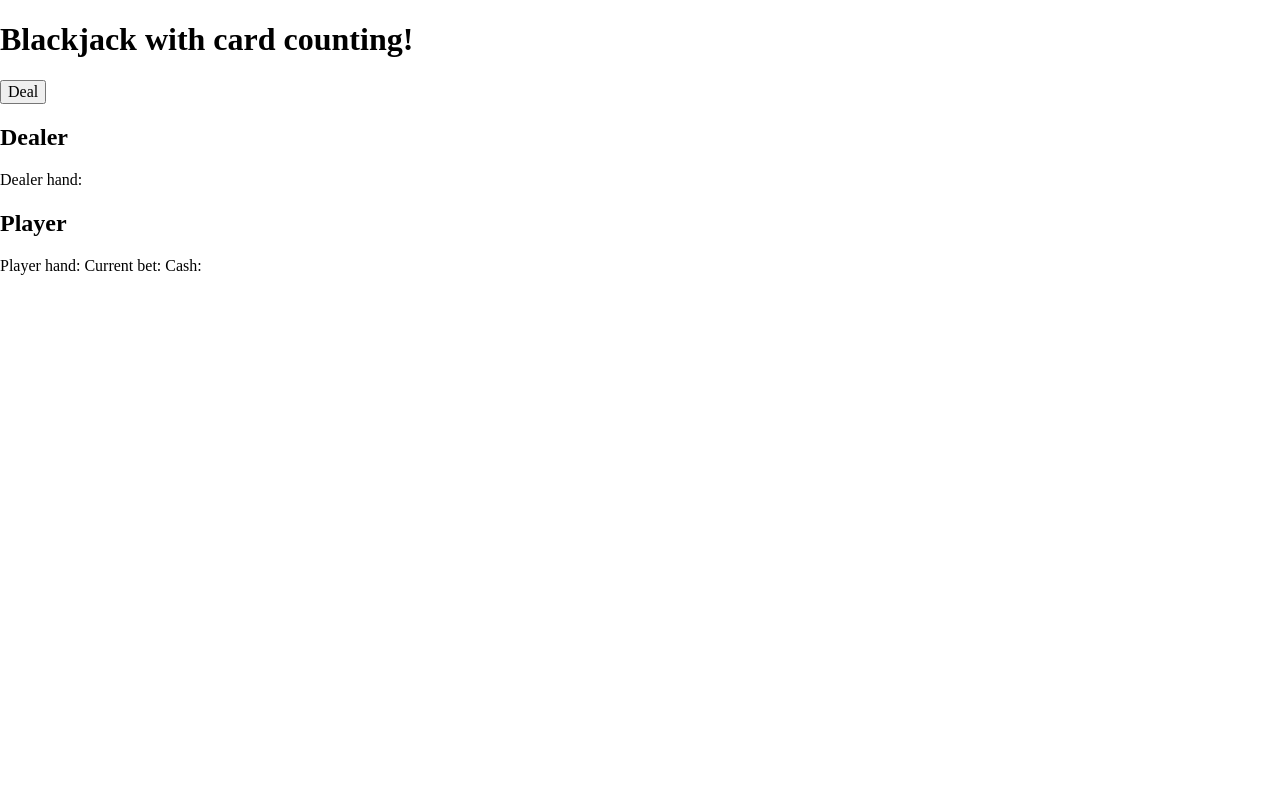
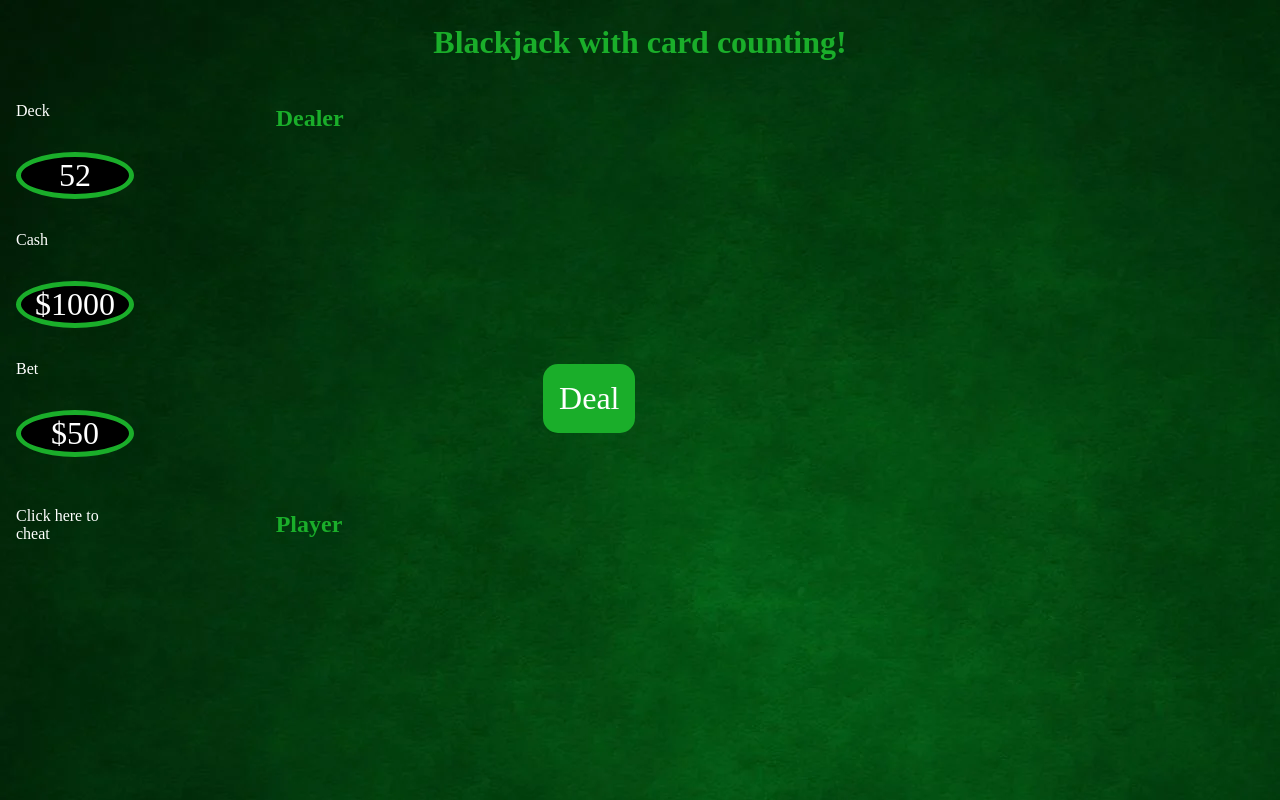
Before and after one commit to Jarryd-Walker/Blackjack_With_Card_Counting, a plain HTML site: page index.html in a window 1280 px wide. Drawn offline with Linux system fonts and the light colour scheme; no server answers.

Commit message:
Added some basic styling

```diff
--- a/css/style.css
+++ b/css/style.css
@@ -21,10 +21,6 @@
 /* BASE STYLES
 /*******************************************/
 
-body {
-
-}
-
 #hitBtn,
 #standBtn,
 #doubleDownBtn,
@@ -37,11 +33,104 @@ body {
 /* LAYOUT
 /*******************************************/
 header {
-
+  display: flex;
+  justify-content: center;
+  align-items: center;
+  grid-area: header;
 }
-
-footer {
-
+#gameContainer{
+  background-image: url('bg.webp');
+display: grid;
+grid-template-areas:
+  "header header header header header header header header"
+  "stats dealer dealer dealer dealer dealer dealer dealer"
+  "stats dealer dealer dealer dealer dealer dealer dealer"
+  "stats btn btn btn btn result result result"
+  "count player player player player player player player"
+  "count player player player player player player player"
+  "footer footer footer footer footer footer footer footer";
+height: 100vh;
+}
+#statsContainer,
+#countCardsContainer{
+  display: flex;
+  flex-direction: column;
+  width: 150px;
+}
+#statsContainer{
+  grid-area: stats;
+}
+#countCardsContainer{
+  grid-area: count;
+}
+#dealerContainer{
+  display: flex;
+  flex-direction: column;
+  grid-area: dealer;
+}
+#btnContainer{
+  display: flex;
+  justify-content: space-around;
+  align-items: center;
+  grid-area: btn;
+  margin: 1rem;
+}
+#playerContainer{
+  display: flex;
+  flex-direction: column;
+  grid-area: player;
+}
+#dealerImgContainer,
+#playerImgContainer,
+#playerSplitImgContainer{
+  max-height: 140px;
+  padding: 0.5rem;
+}
+#dealerImgContainer img,
+#playerImgContainer > img,
+#playerSplitImgContainer img{
+  max-height: 10rem;
+  width: auto;
+  margin: 0 0.2rem;
+}
+section span{
+  margin: 1rem;
+}
+span{
+  color: white;
+}
+h1,
+h2{
+  color: #1aae2a;
+}
+button{
+  color: white;
+  font-size: 2rem;
+  background-color: #1aae2a;
+  border-radius: 15px;
+  padding: 1rem;
+  border: none;
+}
+.stats{
+  display: flex;
+  justify-content: center;
+  align-items: center;
+  font-size: 2rem;
+  border: 5px solid #1aae2a;
+  border-radius: 100%;
+  background-color: black;
+}
+footer{
+  height: 10rem;
+  grid-area: footer;
+}
+#resultContainer{
+  display: flex;
+  align-items: center;
+  grid-area: result;
+}
+#result{
+  font-size: 5rem;
 }
 
 /******************************************
--- a/index.html
+++ b/index.html
@@ -6,29 +6,53 @@
   	<meta name="keywords" content="one, two, three">
 		<meta name="viewport" content="width=device-width, initial-scale=1">
 
-		<title>Blank Template</title>
+		<title>Blackjack</title>
 
 		<!-- external CSS link -->
 		<link rel="stylesheet" href="css/normalize.css">
 		<link rel="stylesheet" href="css/style.css">
 	</head>
 	<body>
+		<section id="gameContainer">
+			<header>
 				<h1>Blackjack with card counting!</h1>
+			</header>
+			<section id="statsContainer">
+				<span>Deck</span>
+				<span id="deck" class="stats">52</span>
+				<span>Cash</span>
+				<span id="cash" class="stats">$1000</span>
+				<span>Bet</span>
+				<span id="bet" class="stats">$50</span>
+			</section>
+			<section id="countCardsContainer">
+				<span>Click here to cheat</span>
+			</section>
+			<section id="dealerContainer">
+				<h2>Dealer</h2>
+				<span id="dealerHand"></span>
+				<div id="dealerImgContainer"></div>
+			</section>
+			<section id="btnContainer">
+				<button id="hitBtn">Hit</button>
 				<button id="dealBtn">Deal</button>
-		<h2>Dealer</h2>
-		<span id="dealerHand">Dealer hand: </span>
-		<div id="dealerImgContainer"></div>
-		<button id="hitBtn">Hit</button>
-		<button id="standBtn">Stand</button>
 				<button id="doubleDownBtn">Double Down</button>
 				<button id="splitBtn">Split</button>
+				<button id="standBtn">Stand</button>
+			</section>
+			<section id="resultContainer">
 				<h2 id="result"></h2>
+			</section>
+			<section id="playerContainer">
+				<h2>Player</h2>
+				<span id="playerHand"></span>
 				<div id="playerImgContainer"></div>
-		<h2>Player</h2>
-		<span id="playerHand">Player hand: </span>
-		<span id="bet">Current bet: </span>
-		<span id="cash">Cash: </span>
-		<span id="deck"></span>
+				<div id="playerSplitImgContainer"></div>
+			</section>
+			<footer>
+
+			</footer>
+		</section>
 		<script type="text/javascript" src="js/main.js"></script>
 	</body>
 </html>
--- a/js/main.js
+++ b/js/main.js
@@ -32,9 +32,9 @@ class Participant{
         this.handValue = handArray.reduce((a,b) => a + b, 0)
         console.log(this.handValue)
         if(this === dealer){
-            document.querySelector('#dealerHand').innerText = `Dealer hand: ${this.handValue}`
+            document.querySelector('#dealerHand').innerText = `Hand: ${this.handValue}`
         }else{
-            document.querySelector('#playerHand').innerText = `Player hand: ${this.handValue}`
+            document.querySelector('#playerHand').innerText = `Hand: ${this.handValue}`
         }
     }
 }
@@ -73,7 +73,6 @@ function deal(){
     hitBtn.style.display = 'flex'
     standBtn.style.display = 'flex'
     doubleDownBtn.style.display = 'flex'
-    splitBtn.style.display = 'flex'
     dealBtn.style.display = 'none'
     drawCards(1, 'dealer')
         .then(v => dealer.playerHandArray(v))
@@ -98,10 +97,13 @@ function stand(){
     player.stand = true
 }
 function doubleDown(){
-
+    drawCards(1, 'player')
+        .then(v => player.playerHandArray(v))
+        .then(v => checkResult(v))
+    //double bet size
 }
 function split(){
-
+    //double bet size
 }
 
 function checkResult(){
@@ -138,7 +140,7 @@ function drawCards(numOfCards, user){
         .then(data => {
             const container = document.querySelector(`#${user}ImgContainer`)
             let cardValues = []
-            document.querySelector('#deck').innerText = `Cards left in deck: ${data.remaining}`
+            document.querySelector('#deck').innerText = data.remaining
             for(let i = 0; i < numOfCards; i++){
                 const content = document.createElement('img')
                 container.appendChild(content)
@@ -169,7 +171,6 @@ standBtn.addEventListener('click', stand)
 doubleDownBtn.addEventListener('click', doubleDown)
 splitBtn.addEventListener('click', split)
 
-// function to double down, split
 // keep bet amount, winnings, losses, and add to local storage
 // default img for upside down card
 // when deck runs out, grab new deck
```
Also changed, not shown: css/bg.webp (added), 1 other file. Lines whose indentation alone changed are shown as unchanged.
